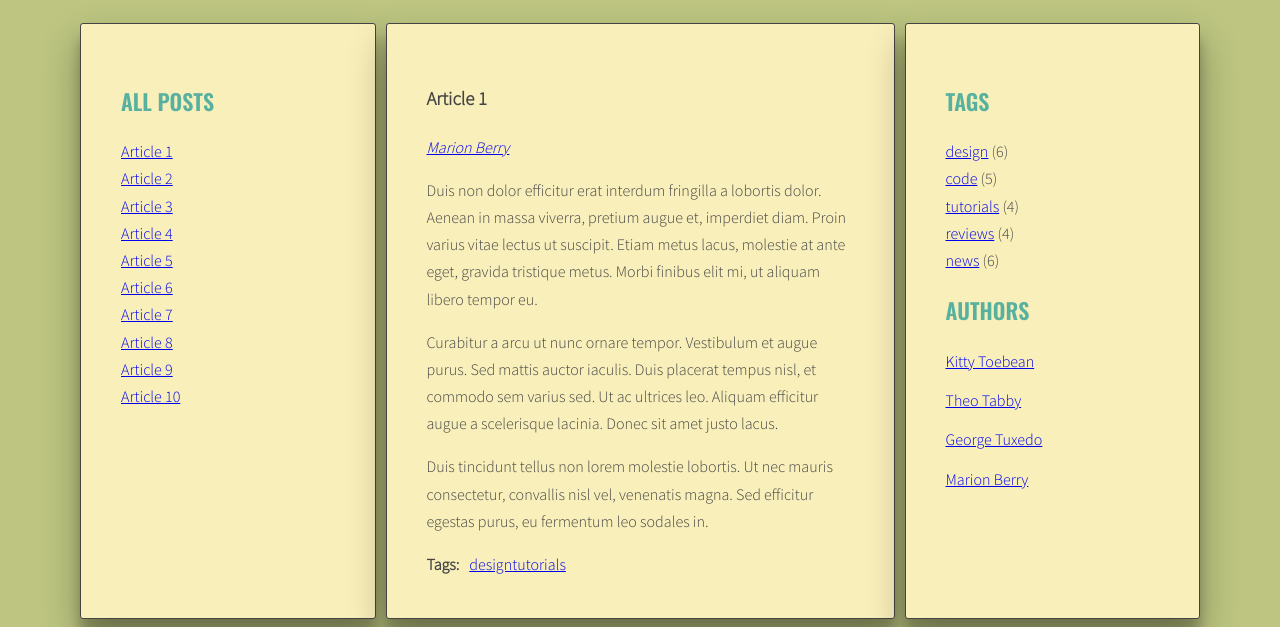
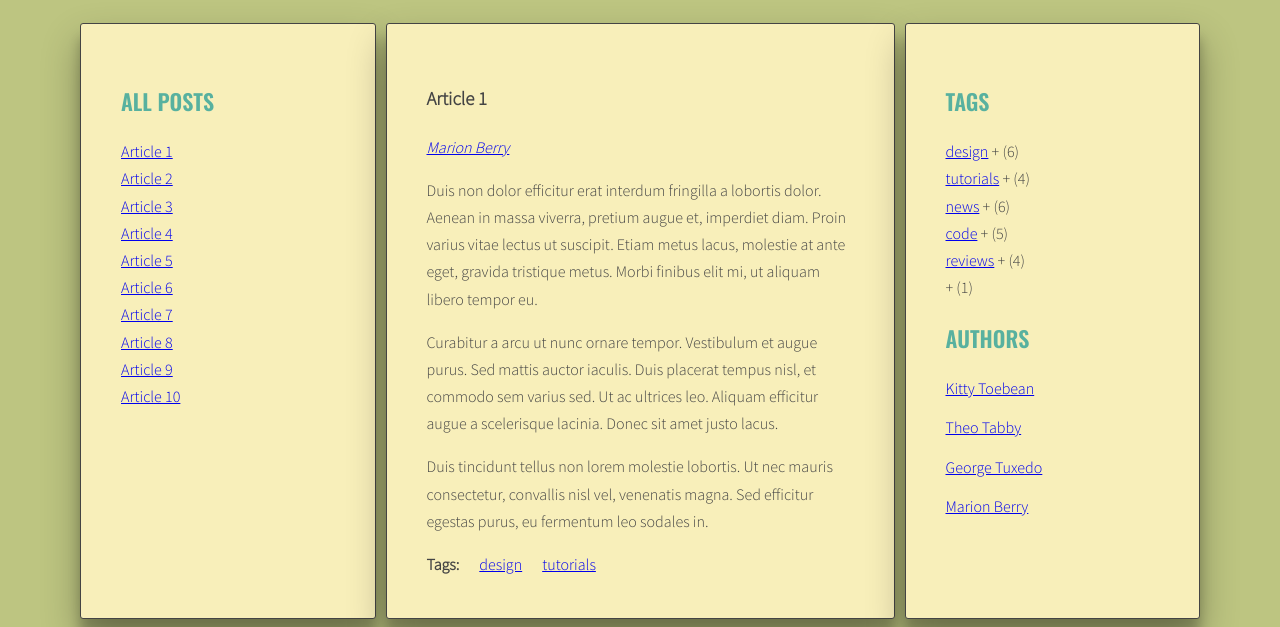
Before and after one commit to anntan2913/javascript-blog, a website: page index.html in a window 1280 px wide. Shown: the part 220-847 px from the top of the page. Drawn offline with nearby package versions, Linux system fonts and the light colour scheme.

Commit message:
create list of tags with links js, fix spaces between tags css

```diff
--- a/index.html
+++ b/index.html
@@ -265,11 +265,11 @@
                 <aside class="sidebar">
                     <h2 class="section-title">Tags</h2>
                     <ul class="list tags">
-                        <li><a href="#tag-design">design</a> <span>(6)</span></li>
+                       <!--  <li><a href="#tag-design">design</a> <span>(6)</span></li>
                         <li><a href="#tag-code">code</a> <span>(5)</span></li>
                         <li><a href="#tag-tutorials">tutorials</a> <span>(4)</span></li>
                         <li><a href="#tag-reviews">reviews</a> <span>(4)</span></li>
-                        <li><a href="#tag-news">news</a> <span>(6)</span></li>
+                        <li><a href="#tag-news">news</a> <span>(6)</span></li> -->
                     </ul>
                     <h2 class="section-title">Authors</h2>
                     <ul class="list authors">
--- a/js/script.js
+++ b/js/script.js
@@ -1,10 +1,5 @@
 {
   'use strict';
-  /*
- document.getElementById('test-button').addEventListener('click', function(){
- const links = document.querySelectorAll('.titles a');
- console.log('links:', links);
- })   */
 
   const titleClickHandler = function (event) {
     event.preventDefault();
@@ -52,7 +47,9 @@
     optTitleSelector = '.post-title',
     optTitleListSelector = '.titles',
     optArticleTagsSelector = '.post-tags .list',
-    optArticleAuthorSelector = '.post .post-author';
+    optArticleAuthorSelector = '.post .post-author',
+    optTagsListSelector = '.tags.list';
+
 
   function generateTitleLinks(customSelector = '') {
 
@@ -102,57 +99,75 @@
 
   /* Add Tags */
 
-  function generateTags(){
+  function generateTags() {
+
+    /* [NEW] create a new variable allTags with an empty object */
+    let allTags = {};
 
     /* find all articles */
-
     const articles = document.querySelectorAll(optArticleSelector);
 
     /* START LOOP: for every article: */
-
     for (let article of articles) {
 
       /* find tags wrapper */
-
       const tagsWrapper = article.querySelector(optArticleTagsSelector);
 
       /* make html variable with empty string */
-
       let html = '';
 
       /* get tags from data-tags attribute */
-
       const articleTags = article.getAttribute('data-tags');
       console.log(articleTags);
 
       /* split tags into array */
-
       const articleTagsArray = articleTags.split(' ');
       console.log(articleTagsArray);
 
       /* START LOOP: for each tag */
-
       for (let tag of articleTagsArray) {
         console.log(tag);
 
         /* generate HTML of the link */
-
         const linkHTML = '<li><a href="#tag-'+ tag +'"><span>'+ tag +'</span></a></li>';
-        console.log('html', linkHTML);
+        console.log('generated',linkHTML);
 
         /* add generated code to html variable */
+        html = html + linkHTML;
 
-        html = html + linkHTML;
+        /* [NEW] check if this link is NOT already in allTags */
+        if(!allTags[tag]) {
+          /* [NEW] add tag to allTags object */
+          allTags[tag] = 1;
+        } else {
+          allTags[tag]++;
+        }
 
         /* END LOOP: for each tag */
       }
       /* insert HTML of all the links into the tags wrapper */
-
       tagsWrapper.innerHTML = html;
 
       /* END LOOP: for every article: */
     }
+    /* [NEW] find list of tags in right column */
+    const tagList = document.querySelector(optTagsListSelector);
+    console.log(tagList);
 
+
+    /* [NEW] create variable for all links HTML code */
+    let allTagsHTML = '';
+
+    /* [NEW] START LOOP: for each tag in allTags: */
+    for(let tag in allTags){
+      /* [NEW] generate code of a link and add it to allTagsHTML */
+      allTagsHTML += '<li><a href="#tag-' + tag+ '">' + tag + '</a>  +  (' + allTags[tag] + ') </li>';
+      console.log(allTagsHTML);
+    }
+    /* [NEW] END LOOP: for each tag in allTags: */
+
+    /*[NEW] add HTML from allTagsHTML to tagList */
+    tagList.innerHTML = allTagsHTML;
   }
   generateTags();
 
@@ -183,7 +198,6 @@
       /* remove class active */
       activeTagLink.classList.remove('active');
 
-
     } /* END LOOP: for each active tag link */
 
     /* find all tag links with "href" attribute equal to the "href" constant */
@@ -194,7 +208,7 @@
 
       /* add class active */
       hrefTagLink.classList.add('active');
-
+      console.log('active', clickedElement);
       /* END LOOP: for each found tag link */
     }
     /* execute function "generateTitleLinks" with article selector as argument */
@@ -301,7 +315,7 @@
 
     /* START LOOP: for each link */
 
-    for (const authorLink of authorLinks) {
+    for (let authorLink of authorLinks) {
 
       /* add authorClickHandler as event listener for that link */
       authorLink.addEventListener('click',authorClickHandler);
--- a/sass/style.scss
+++ b/sass/style.scss
@@ -97,6 +97,7 @@ body {
 .list-horizontal {
   li {
     display: inline-block;
+    margin-inline: 10px;
   }
 }
 
```
Also changed, not shown: .eslintrc.json, css/style.css, 1 other file.
